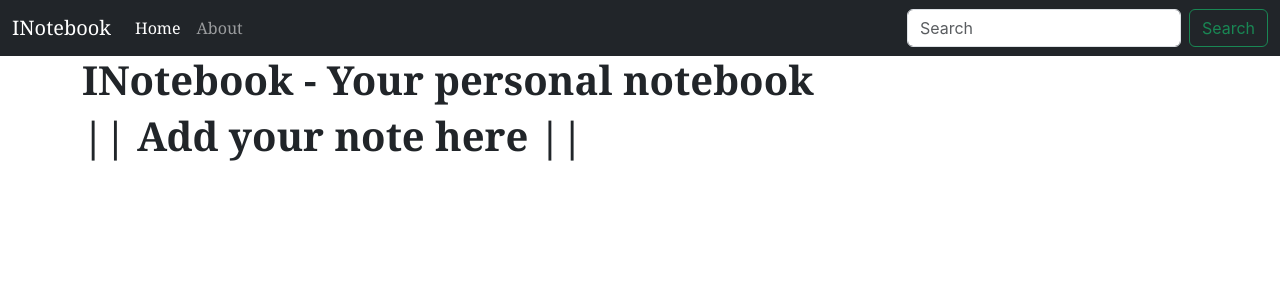
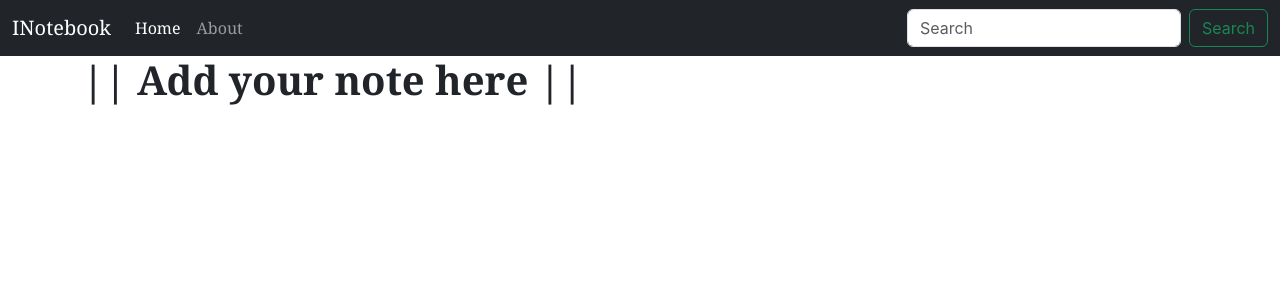
Before and after one commit to singhnaman320/INotebook, a React (Create React App) app in the folder inotebook/: page / in a window 1280 px wide. Shown: the top 300 px of the page. Built offline with nearby package versions, Linux system fonts and the light colour scheme.

Commit message:
Modifying App.js

```diff
--- a/inotebook/src/App.js
+++ b/inotebook/src/App.js
@@ -14,7 +14,6 @@ function App() {
         <Router>
           <NavBar />
           <div className="container">
-            <h1>INotebook - Your personal notebook</h1>
             <Switch>
               <Route exact path="/">
                 <Home />
```
